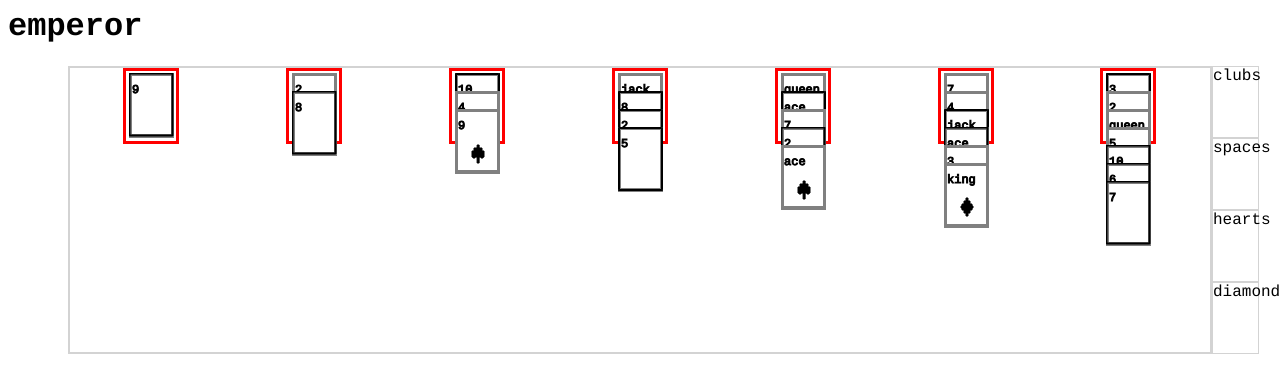
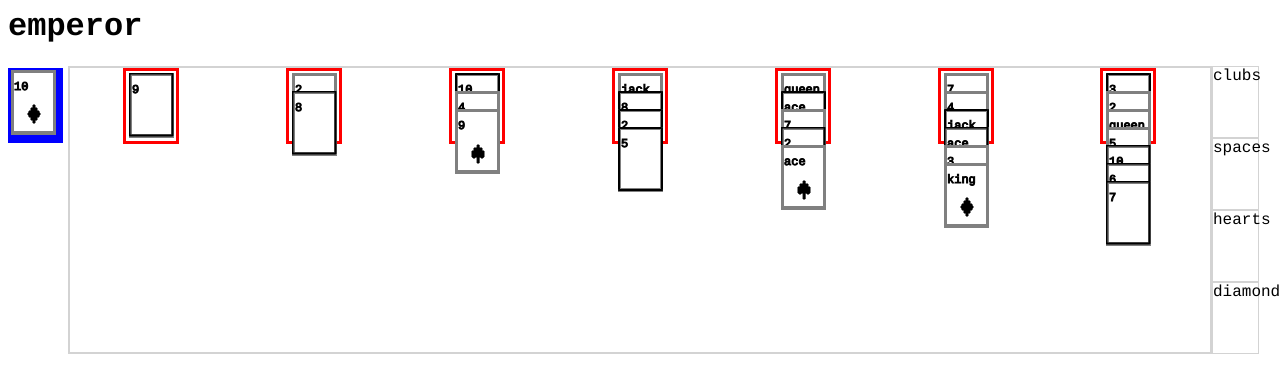
Before and after one commit to jmsoper/cards, a plain HTML site: page index.html in a window 1280 px wide. Drawn offline with Linux system fonts and the light colour scheme.

Commit message:
add stock

```diff
--- a/index.css
+++ b/index.css
@@ -12,6 +12,14 @@
   font-size: 12px;
   position: absolute;
   left: 3px;
+}
+
+#stock {
+  height: 75px;
+  width: 55px;
+  background-color: blue;
+  margin-top: 2px;
+  position: relative;
 }
 
 .mainboard {
--- a/index.html
+++ b/index.html
@@ -6,7 +6,7 @@
     <h1>emperor</h1>
     <div id="board">
       <div class="deal">
-        <div class="remaining"></div>
+        <div id="stock"></div>
       </div>
       <div class="mainboard">
         <div id="column-0" class="cardstack"></div>
--- a/js/render.js
+++ b/js/render.js
@@ -8,9 +8,23 @@ function render(table){
     for (var j = 0; j < table.foundations[i].length; j++){
       var cardSVG = paintCard(table.foundations[i][j]);
       var cardYPosition = "top: " + (j * 18 + 2) + "px;";
-      console.log(cardYPosition);
       cardSVG.setAttribute("style", cardYPosition);
       givenColumn.appendChild(cardSVG);
     }
   }
+
+  if (table.stock.cards.length){
+    //first just display the top card in stock.
+    var cardSVG = paintCard(table.stock.getTopCard());
+    var cardYPosition = "top: " + 2 + "px;";
+    cardSVG.setAttribute("style", cardYPosition);
+    document.getElementById("stock").appendChild(cardSVG);
+    //then make a stack that shows revealed cards, and pull off of stock.
+    //they should cycle back and forth.
+  }
+
+  // if (stored){
+  //   //check against each of these stacks in stored. all we need to retain is the top card.
+  //   //each of these values will always be a single card. display the card.
+  // }
 }
--- a/js/table.js
+++ b/js/table.js
@@ -50,9 +50,12 @@ function paintCard(givenCard){
 function dealTable(deck){
   //deal the starter columns.
   var table = {
-    stack: undefined,
+    stock: undefined,
     foundations: [],
-    stored: {clubs: undefined,
+    /* each value in "stored" is a single card which can be overwritten if the directly next card in the same suit is put on top.
+    */
+    stored: {
+      clubs: undefined,
       spades: undefined,
       diamonds: undefined,
       hearts: undefined}
@@ -71,6 +74,6 @@ function dealTable(deck){
       }
     }
   }
-  table.stack = deck;
+  table.stock = deck;
   return table;
 }
```
